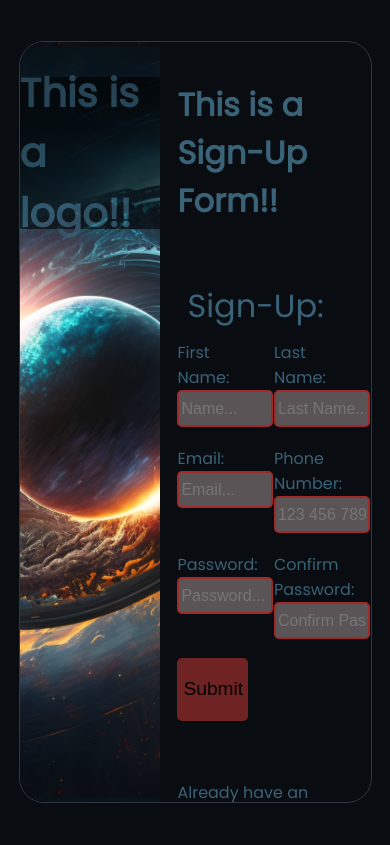
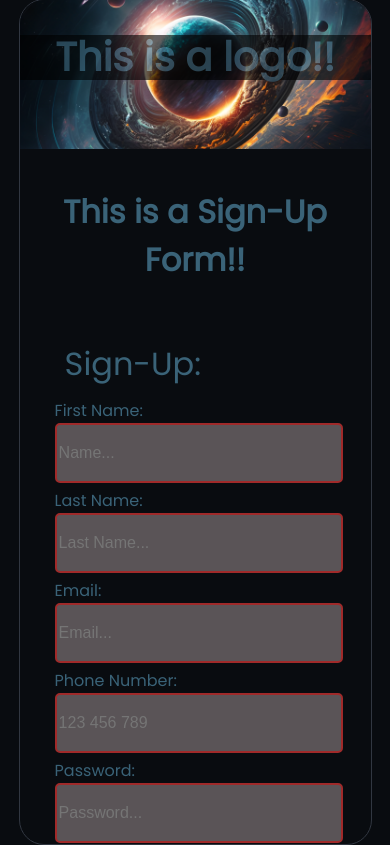
Before and after one commit to portaTuimil/Sign-Up_Form, a plain HTML site: page index.html in a window 390 px wide. Drawn offline with Linux system fonts and the light colour scheme.

Commit message:
Page Responsive in all Devices

```diff
--- a/index.html
+++ b/index.html
@@ -1,9 +1,17 @@
 <!DOCTYPE html>
 <html>
 <head>
-	<title></title>
+	<title>Sign-Up Form</title>
 	<link rel="stylesheet" type="text/css" href="styles.css">
 	<meta http-equiv="Content-Type" content="text/html; charset=utf-8"/>
+	<meta charset="UTF-8">
+	<meta name="description" content="The Sign-Up Form Project from The Odin Project">
+	<meta name="author" content="Pablo Porta">
+	<meta http-equiv="Content-Type" content="text/html; charset=utf-8"/>
+	<meta name="viewport" content="width=device-width, initial-scale=1" />
+	<link rel="icon" href="HandIcon.png">
+
+
 </head>
 <body>
 	<div class="content">
@@ -15,7 +23,7 @@
 
 		<div class="form-div">
 
-			<h1>This is a Sign-Up Form!!</h1>
+			<h1 class="title">This is a Sign-Up Form!!</h1>
 			<br>
 			<div class="sign-up">Sign-Up:</div>
 
@@ -25,11 +33,21 @@
 						<br>
 						<input type="text" id="first_name" name="first_name" placeholder="Name..."  pattern="^[a-zA-Z]+$" required>
 					</div>
+					<div id="last-name">
+						<label for="last_name">Last Name:</label>
+						<br>
+						<input type="text" id="last_name" name="last_name" placeholder="Last Name..." required>
+					</div>
 
 					<div id="email">
 						<label for="email">Email:</label>
 						<br>
 						<input type="email" id="email" name="email" placeholder="Email..." required>
+					</div>
+					<div id="tel">
+						<label for="tel">Phone Number:</label>
+						<br>
+						<input type="tel" id="tel" name="tel" placeholder="123 456 789" pattern="[0-9]{3}\s[0-9]{3}\s[0-9]{3}" required>
 					</div>
 
 					<div id="password">
@@ -37,27 +55,13 @@
 						<br>
 						<input type="password" id="password" name="password" placeholder="Password..." required>
 					</div>
-
-					<button class="submit-button" type="submit">Submit</button>
-
-					<div id="last-name">
-						<label for="last_name">Last Name:</label>
-						<br>
-						<input type="text" id="last_name" name="last_name" placeholder="Last Name..." required>
-					</div>
-
-					<div id="tel">
-						<label for="tel">Phone Number:</label>
-						<br>
-						<input type="tel" id="tel" name="tel" placeholder="123 456 789" pattern="[0-9]{3}\s[0-9]{3}\s[0-9]{3}" required>
-					</div>
-
 					<div id="confirm-password">
 						<label for="confirm-password">Confirm Password:</label>
 						<br>
 						<input type="password" id="confirm-password" name="confirm-password" placeholder="Confirm Password..." required>
 					</div>
 
+					<button class="submit-button" type="submit">Submit</button>
 				</form>
 
 				<p class="log-in">Already have an account? <a href="">Log In</a></p>
--- a/styles.css
+++ b/styles.css
@@ -24,6 +24,7 @@ body{
 
 .image-div{
     background-image: url(planet.png);
+    background-size: cover;
     height: 100%;
     width: 40%;
     background-position: center;
@@ -41,9 +42,9 @@ body{
 .form{
     height: 100%;
     width: 100%;
-    display: flex;
+    display: grid;
     grid-template-columns: repeat(2, 1fr);
-    grid-template-rows: repeat(5, 1fr);
+    grid-template-rows: repeat(4, 1fr);
     flex-flow:column wrap;
     flex-wrap: wrap;
     column-gap: 5%;
@@ -59,13 +60,13 @@ body{
 
 
 .form > div{
-    height: 25%;
-    width: 50%;
+    height: 50%;
+    width: 100%;
 }
 
 input{
     width: 100%;
-    height: 30%;
+    height: 100%;
     font-size: 1rem;
     background-color: #5a5457;
     border-radius: 5px;
@@ -77,14 +78,14 @@ input:focus{
 }
 
 .submit-button{
-    height: 15%;
-    width: 40%;
+    height: 60%;
+    width: 60%;
     font-size: 1.2rem;
     background-color: #6f2323;
     border-radius: 5px;
     border-style: none;
+    margin-top: 30px;
 }
-
 p{
     font-size: 1rem;
 }
@@ -115,3 +116,67 @@ input:invalid{
     justify-content: center;
     align-items: center;
 }
+
+@media(max-width:1200px){
+    .content{
+        flex-direction: column;
+        height: 100%;
+    }
+
+    .image-div{
+        width: 100%;
+        height: 30%;
+    }
+
+    .form-div{
+        width: 90%;
+        margin: auto;
+    }
+
+    h1{
+        text-align: center;
+    }
+
+    .logo-div{
+        margin-top: 10%;
+        height: 30%;
+    }
+}
+
+@media(max-width:600px){
+    .form{
+        grid-template-columns: repeat(1, 1fr);
+        grid-template-rows: repeat(7,1fr);
+    }
+
+    .form > div{
+        height: unset;
+        width: 100%;
+    }
+
+    input{
+        margin-bottom: 40px;
+        height: 60%;
+    }
+
+    .image-div{
+        height: 30vh;
+    }
+}
+
+@media(max-height: 800px){
+   .title{
+    margin-top: -10px;
+    margin-bottom: -10px;
+   }
+
+   body{
+    height:unset
+   }
+}
+
+@media(max-width: 315px){
+    .logo-div > h1{
+        font-size: 1.8rem;
+    }
+}
```
Also changed, not shown: HandIcon.png (added).
